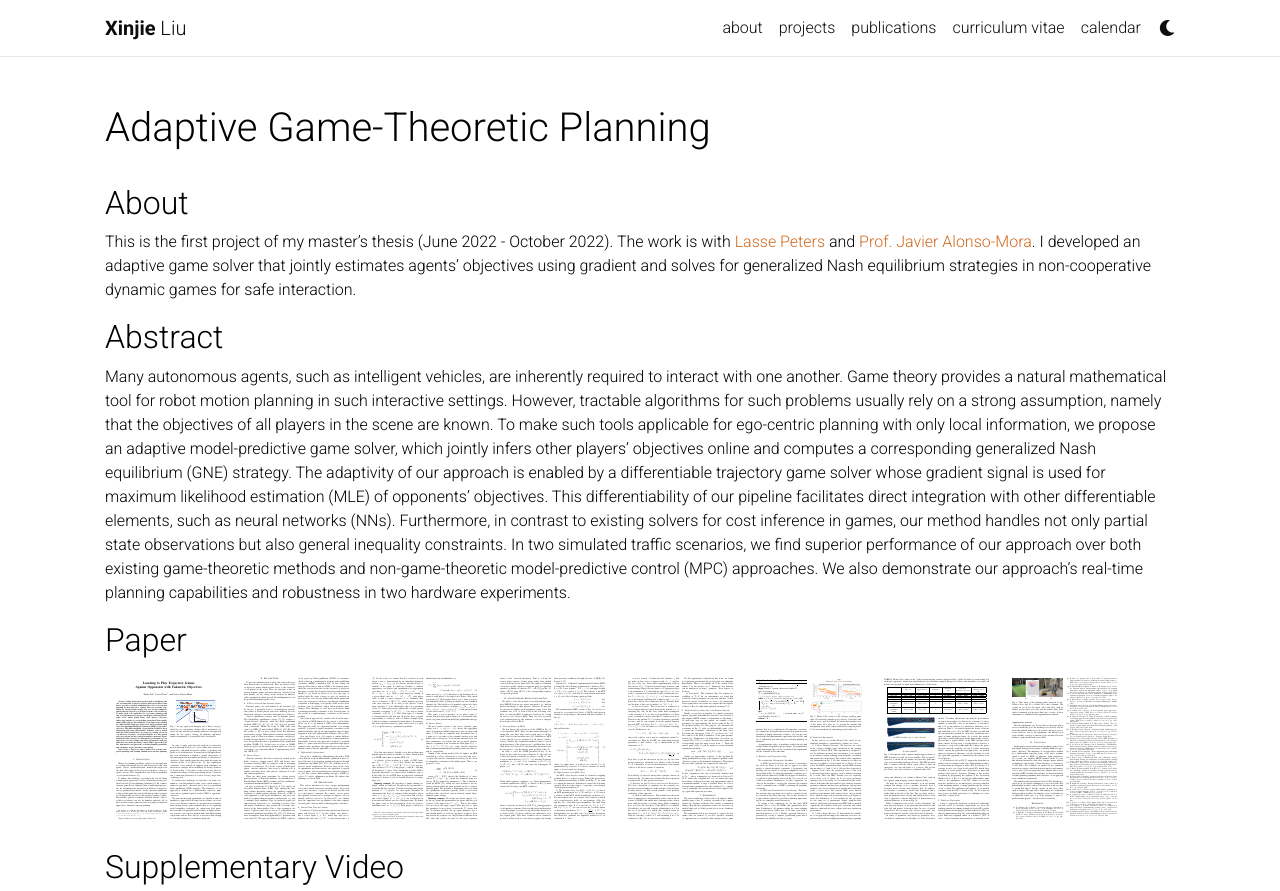
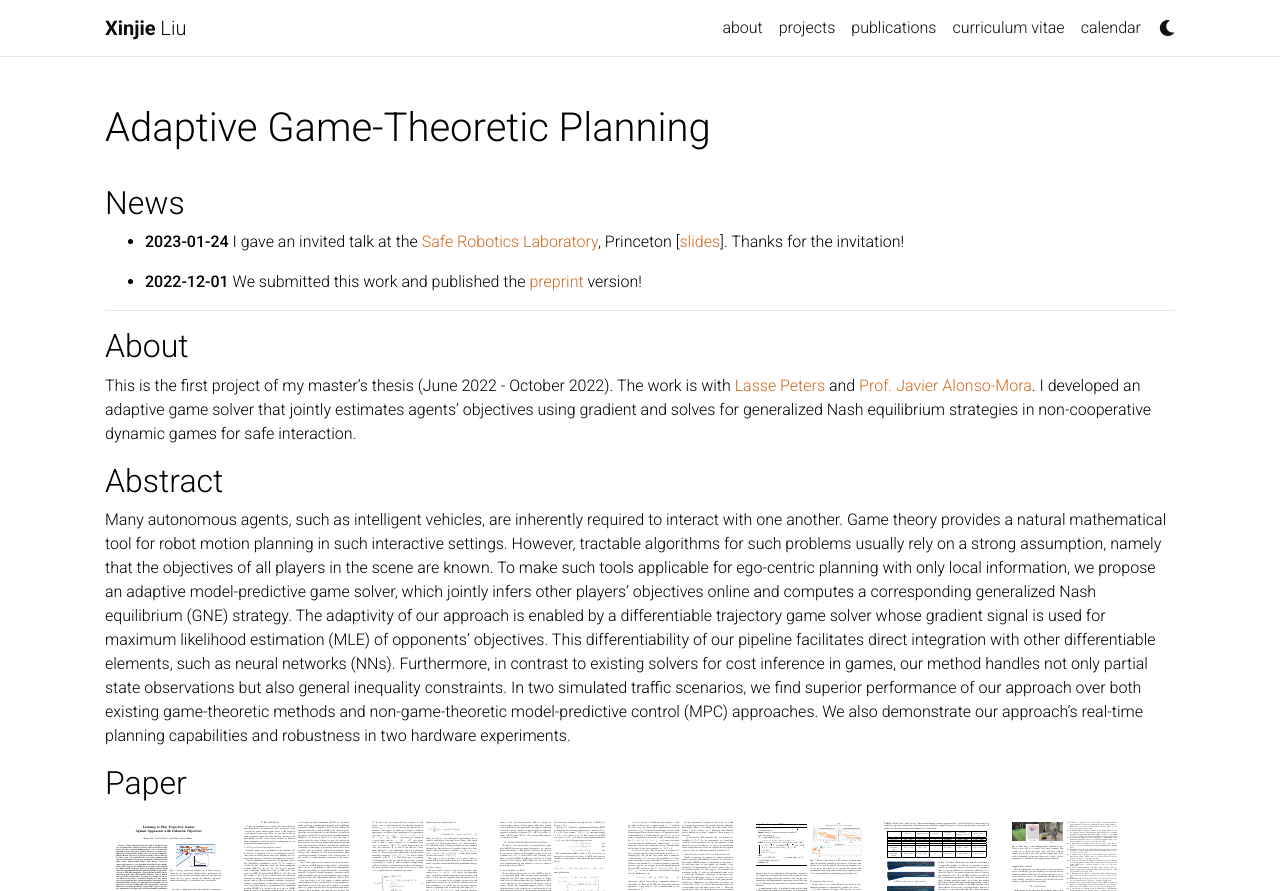
Before and after one commit to xinjie-liu/xinjie-liu.github.io, a Jekyll site: the page built from _projects/game.md, in a window 1280 px wide and 1400 px high, cut to the strip 0-891 px from the top of the window. Built offline with Jekyll 4.4.1, drawn with Linux system fonts in a browser that asks for light colours; comment, search, counter and statistics services are not loaded; a style sheet for code colours, icons or effects is not loaded.

Commit message:
adding slides

```diff
--- a/_projects/game.md
+++ b/_projects/game.md
@@ -6,6 +6,13 @@
 category: Research projects
 ---
 
+## News
+
+* **2023-01-24** I gave an invited talk at the [Safe Robotics Laboratory](https://saferobotics.princeton.edu/), Princeton \[[slides](https://xinjie-liu.github.io/static/talks/liu2023learning.pdf)\]. Thanks for the invitation!
+
+* **2022-12-01** We submitted this work and published the [preprint](https://arxiv.org/abs/2211.13779) version!
+
+---
 
 ## About
 
@@ -19,14 +26,16 @@
 
 ## Abstract
 
-<!-- Many autonomous agents, such as intelligent vehicles, are inherently required to interact with one another. Game theory provides a natural mathematical tool for robot motion planning in such interactive settings. However, tractable algorithms for such problems usually rely on a strong assumption, namely that the objectives of all players in the scene are known. To make such tools applicable for ego-centric planning with only local information, we propose an adaptive model-predictive game solver, which jointly infers other players' objectives online and computes a corresponding generalized Nash equilibrium (GNE) strategy. The adaptivity of our approach is enabled by a differentiable trajectory game solver whose gradient signal is used for maximum likelihood estimation (MLE) of opponents' objectives. This differentiability of our pipeline facilitates direct integration with other differentiable elements, such as neural networks (NNs). Furthermore, in contrast to existing solvers for cost inference in games, our method handles not only partial state observations but also general inequality constraints. In two simulated traffic scenarios, we find superior performance of our approach over both existing game-theoretic methods and non-game-theoretic model-predictive control (MPC) approaches. We also demonstrate our approach's real-time planning capabilities and robustness in two hardware experiments.  -->
-
 Many autonomous agents, such as intelligent vehicles, are inherently required to interact with one another. Game theory provides a natural mathematical tool for robot motion planning in such interactive settings. However, tractable algorithms for such problems usually rely on a strong assumption, namely that the objectives of all players in the scene are known. To make such tools applicable for ego-centric planning with only local information, we propose an adaptive model-predictive game solver, which jointly infers other players' objectives online and computes a corresponding generalized Nash equilibrium (GNE) strategy. The adaptivity of our approach is enabled by a differentiable trajectory game solver whose gradient signal is used for maximum likelihood estimation (MLE) of opponents' objectives. This differentiability of our pipeline facilitates direct integration with other differentiable elements, such as neural networks (NNs). Furthermore, in contrast to existing solvers for cost inference in games, our method handles not only partial state observations but also general inequality constraints. In two simulated traffic scenarios, we find superior performance of our approach over both existing game-theoretic methods and non-game-theoretic model-predictive control (MPC) approaches. We also demonstrate our approach's real-time planning capabilities and robustness in two hardware experiments.
 
 ## Paper
 
 
 <a href ="https://arxiv.org/abs/2211.13779"><img src="/assets/img/liu2023ral_teaser.png"></a>
+
+## Slides
+
+<a href ="https://xinjie-liu.github.io/static/talks/liu2023learning.pdf"><img src="/assets/img/liu2023learning_cover.png" width = "560" height = "315"></a>
 
 ## Supplementary Video
 
```
Also changed, not shown: assets/img/liu2023learning_cover.png (added).
